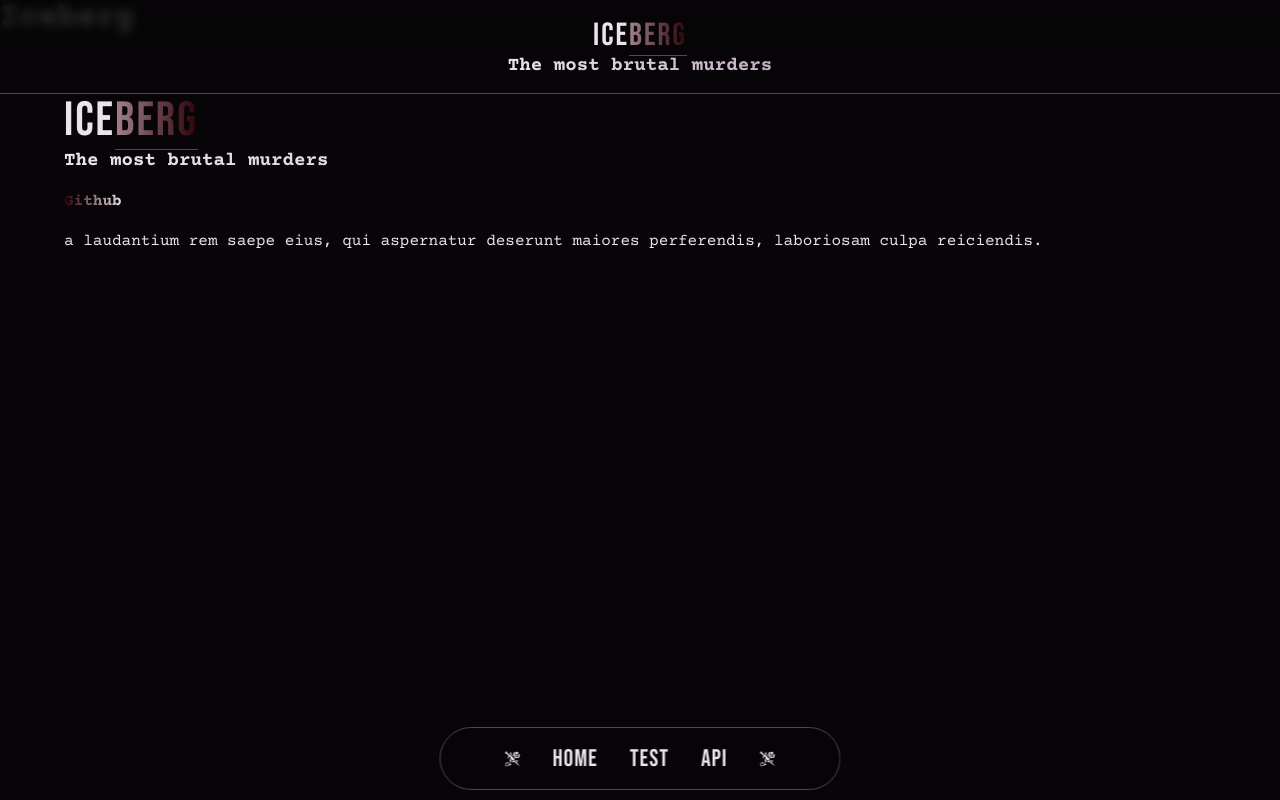
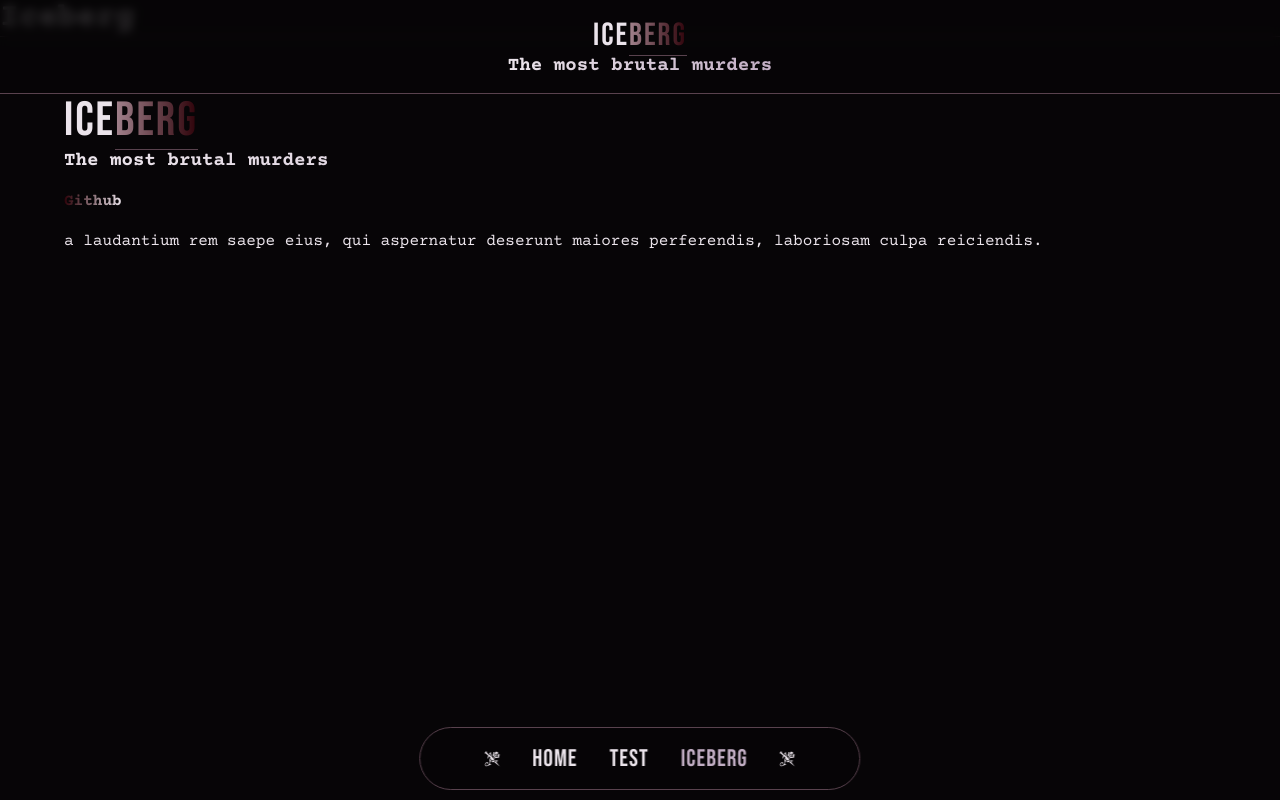
Before and after one commit to pawelek7k/murderSite, a React (Vite) app: page /Iceberg in a window 1280 px wide. Built offline with nearby package versions, Linux system fonts and the light colour scheme.

Commit message:
add fixes

```diff
--- a/src/components/Link/Styles.ts
+++ b/src/components/Link/Styles.ts
@@ -1,15 +1,13 @@
 import styled from "styled-components";
 
 export const StyledLink = styled.a`
-    background: linear-gradient(to right, var(--primary-red), var(--text));
+  background: linear-gradient(to right, var(--primary-red), var(--text));
   -webkit-background-clip: text;
   -webkit-text-fill-color: transparent;
   font-weight: 600;
   transition: var(--transition);
 
   &:hover {
-  background: linear-gradient(to right, var(--primary-red), var(--primary));
-  -webkit-background-clip: text;
-  -webkit-text-fill-color: transparent;
+    transform: translateY(-5px);
   }
 `
--- a/src/components/Navigation/index.tsx
+++ b/src/components/Navigation/index.tsx
@@ -15,7 +15,7 @@ export const Navigation = () => {
             <NavLink to="/Test">Test</NavLink>
           </li>
           <li>
-            <NavLink to="/Api">Api</NavLink>
+            <NavLink to="/Iceberg">Iceberg</NavLink>
           </li>
         </ListNavigation>
       </nav>
--- a/src/pages/Api.tsx
+++ /dev/null
@@ -1,7 +0,0 @@
-export const Iceberg = () => {
-  return (
-    <>
-      <h1>Iceberg</h1>
-    </>
-  );
-};
--- /dev/null
+++ b/src/pages/Iceberg.tsx
@@ -0,0 +1,13 @@
+import { useEffect } from "react";
+
+export const Iceberg = () => {
+  useEffect(() => {
+    window.scrollTo(0, 0);
+  }, []);
+
+  return (
+    <>
+      <h1>Iceberg</h1>
+    </>
+  );
+};
--- a/src/routes/RouterIndex.tsx
+++ b/src/routes/RouterIndex.tsx
@@ -1,6 +1,6 @@
 import { BrowserRouter, Route, Routes } from "react-router-dom";
 import { Navigation } from "../components/Navigation";
-import { Iceberg } from "../pages/Api";
+import { Iceberg } from "../pages/Iceberg";
 import { Home } from "../pages/Home";
 import { Test } from "../pages/Test";
 
```
